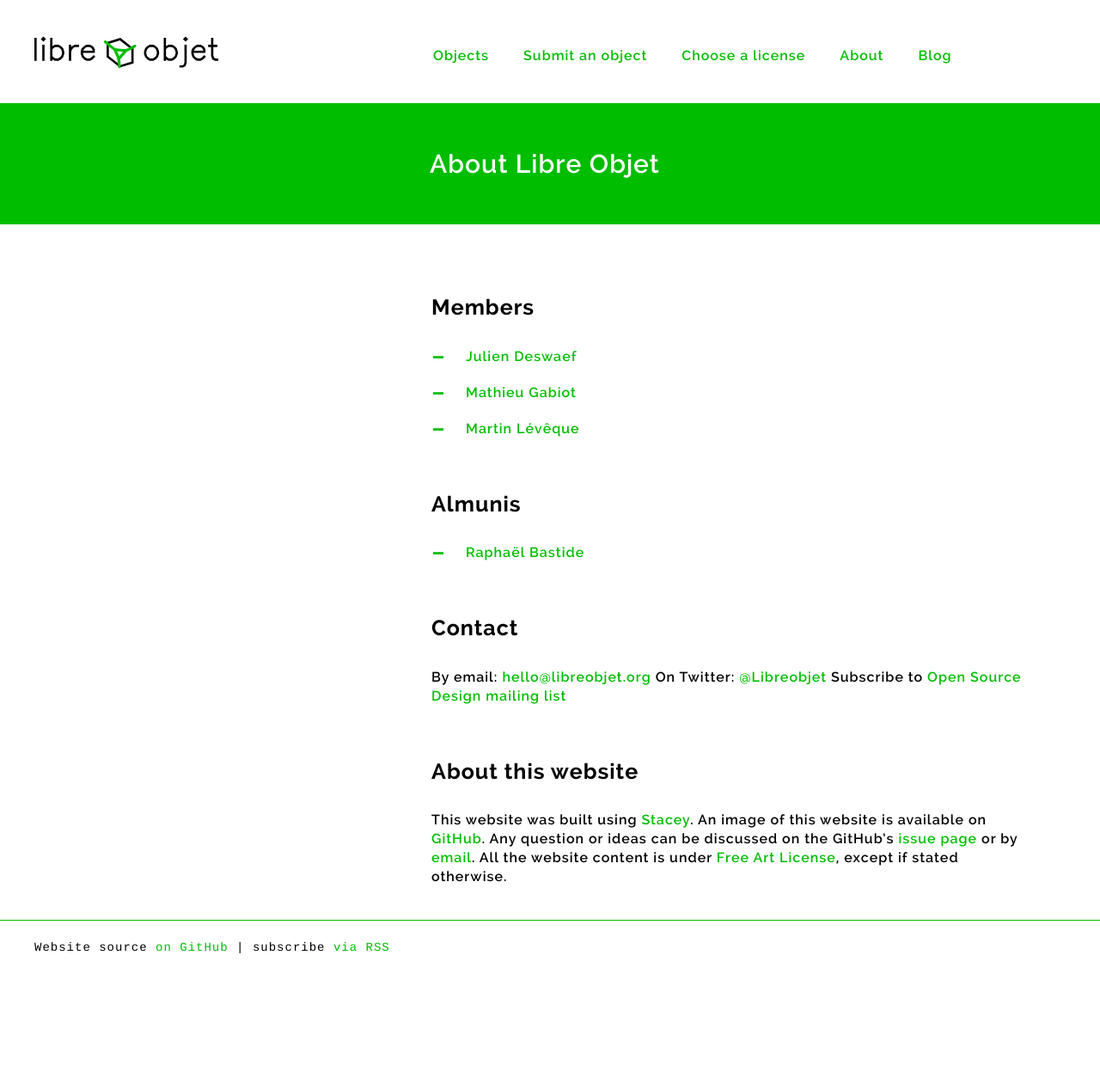
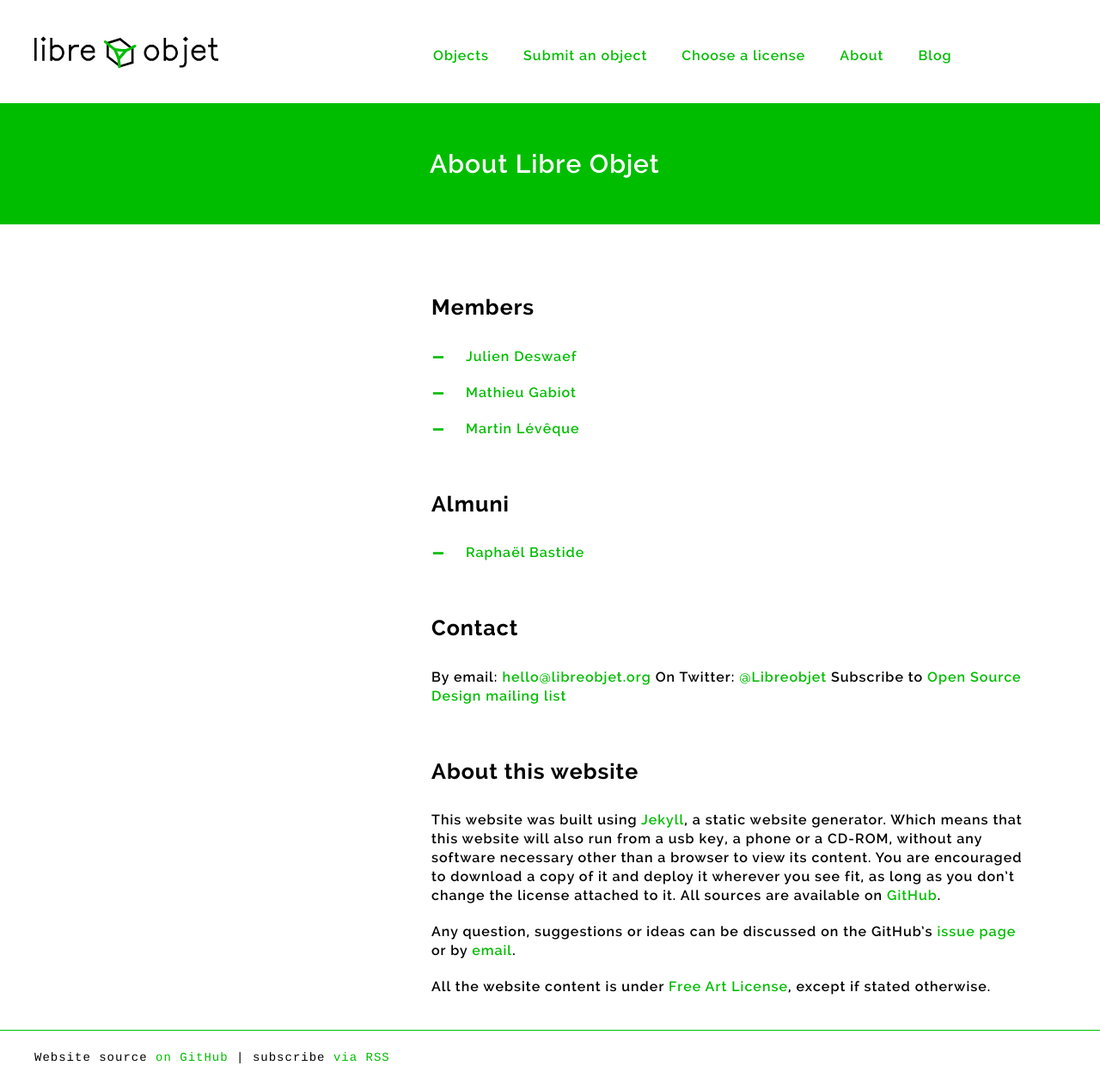
Before and after one commit to libreobjet/libreobjet.github.io, a Jekyll site: the page built from about.md, in a window 1280 px wide. Shown: the whole page at 86% size. Built offline with Jekyll 4.4.1, drawn with Linux system fonts in a browser that asks for light colours; before the commit the page ends 1133 px from its top, so only the background shows below that.

Commit message:
Changed information about teh site

```diff
--- a/about.md
+++ b/about.md
@@ -9,7 +9,8 @@ layout: default
 - [Mathieu Gabiot](http://www.mathieu-g.be/)
 - [Martin Lévêque](http://www.behance.net/martinleveque)
 
-## Almunis
+## Almuni
+
 - [Raphaël Bastide](http://raphaelbastide.com/)
 
 ## Contact
@@ -20,4 +21,8 @@ Subscribe to [Open Source Design mailing list](https://listes.domainepublic.net/
 
 ## About this website
 
-This website was built using [Stacey](http://staceyapp.com/). An image of this website is available on [GitHub](https://github.com/libreobjet/libreobjet.org). Any question or ideas can be discussed on the GitHub’s [issue page](https://github.com/libreobjet/libreobjet.org/issues) or by [email](mailto:hello@libreobjet.org). All the website content is under [Free Art License](http://artlibre.org/licence/lal/en), except if stated otherwise.
+This website was built using [Jekyll](http://http://jekyllrb.com/), a static website generator. Which means that this website will also run from a usb key, a phone or a CD-ROM, without any software necessary other than a browser to view its content. You are encouraged to download a copy of it and deploy it wherever you see fit, as long as you don't change the license attached to it. All sources are available on [GitHub](https://github.com/libreobjet/libreobjet.org).
+
+Any question, suggestions or ideas can be discussed on the GitHub’s [issue page](https://github.com/libreobjet/libreobjet.org/issues) or by [email](mailto:hello@libreobjet.org).
+
+All the website content is under [Free Art License](http://artlibre.org/licence/lal/en), except if stated otherwise.
```
